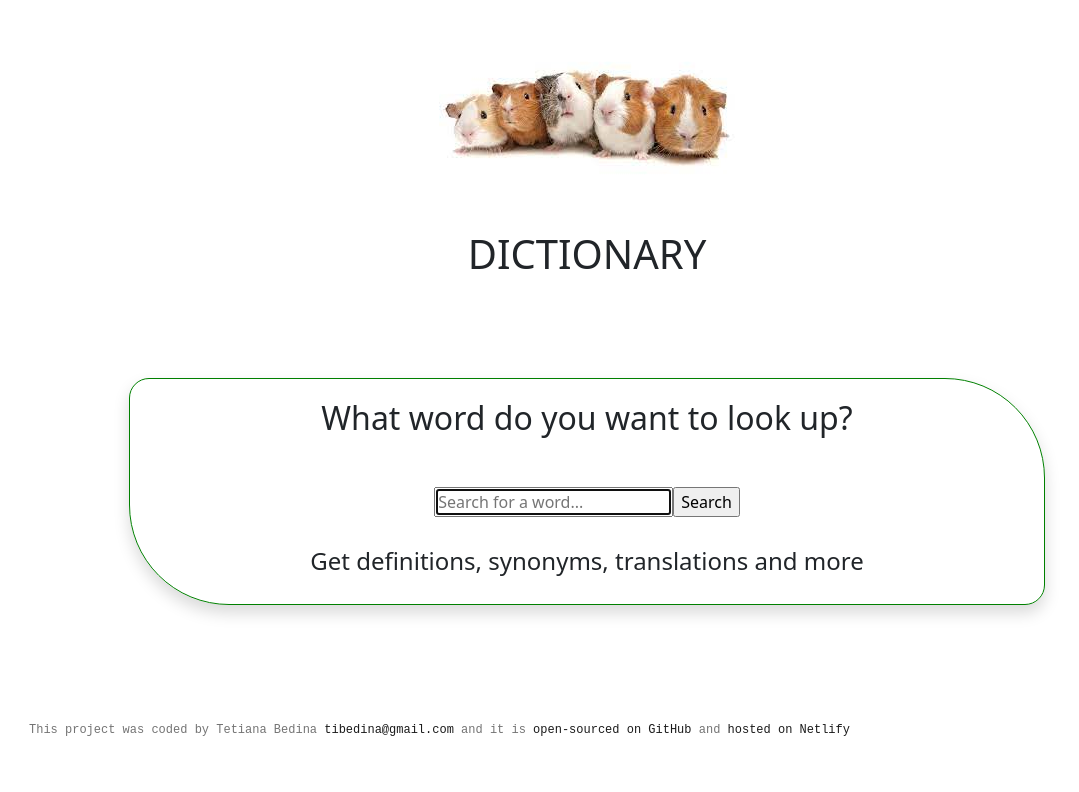
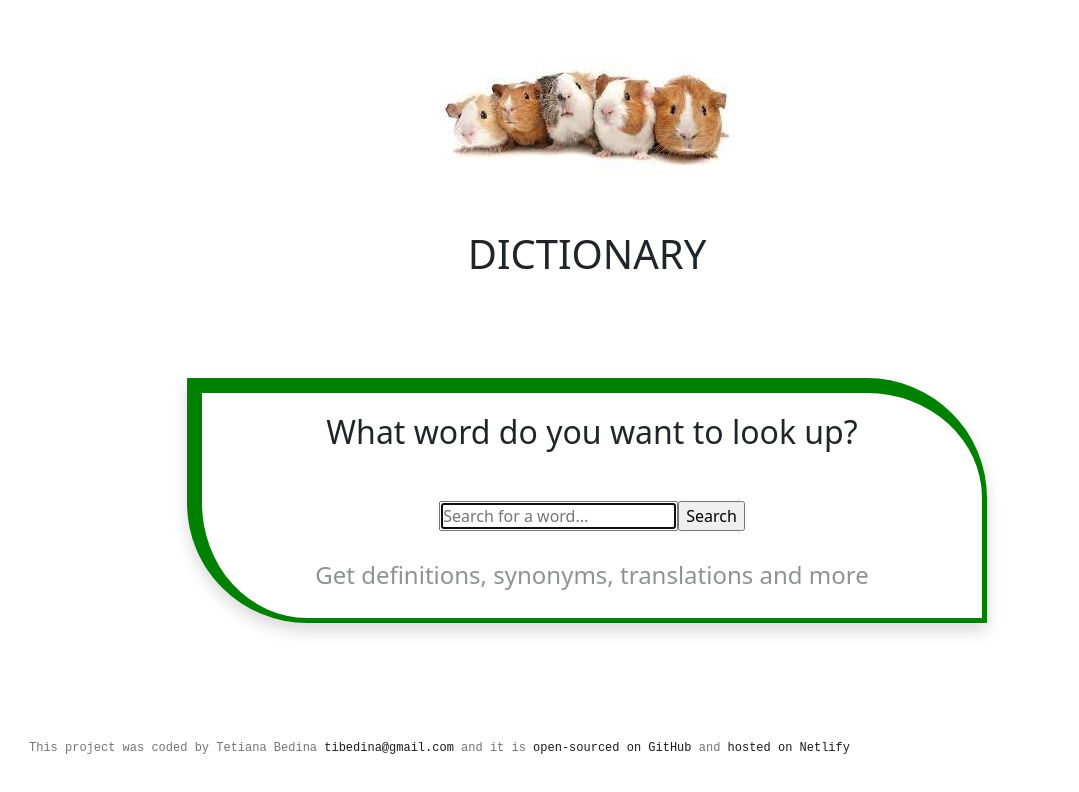
Before and after one commit to BeTetiana/react-dictionary-project, a React (Create React App) app: page / in a window 1280 px wide. Shown: the top 792 px of the page, without its empty margins (53-1132 px from the left). Built offline with nearby package versions, Linux system fonts and the light colour scheme.

Commit message:
changed the look

```diff
--- a/src/Dictionary.css
+++ b/src/Dictionary.css
@@ -1,14 +1,23 @@
-.Dictionary {
+.Dictionary-box {
+  display: block;
   text-align: center;
-  margin: 100px;
+  margin: 100px auto;
   border: 1px solid green;
-  border-radius: 20px 100px;
+  border-radius: 1px 120px;
   padding: 20px;
+  border-width: 15px 5px 5px 15px;
+  max-width: 800px;
+}
+.Dictionary h4 {
+  opacity: 0.5;
 }
 .Dictionary form {
   margin: 50px auto 30px;
 }
-.Dictionary:hover {
+.Dictionary .results {
+  text-align: left;
+}
+.Dictionary-box:hover {
   color: white;
   transition: all 200ms ease-in-out;
   background: rgb(201, 222, 150);
--- a/src/Dictionary.js
+++ b/src/Dictionary.js
@@ -21,7 +21,8 @@ export default function Dictionary() {
     setKeyWord(event.target.value);
   }
   return (
-    <div className="Dictionary shadow">
+    <div className="Dictionary">
+      <div className="Dictionary-box shadow">
         <h2>What word do you want to look up?</h2>
         <form onSubmit={search}>
           <input
@@ -33,7 +34,10 @@ export default function Dictionary() {
           <input type="submit" value="Search" />
         </form>
         <h4>Get definitions, synonyms, translations and more</h4>
+      </div>
+      <div className="results">
         <Results results={results} />
+      </div>
     </div>
   );
 }
--- a/src/Footer.css
+++ b/src/Footer.css
@@ -2,8 +2,8 @@
   font-size: small;
   display: block;
   font-family: monospace;
+  margin-bottom: 10px;
 }
 .Footer a {
   text-decoration: none;
-
 }
```
Lines whose indentation alone changed are shown as unchanged.
